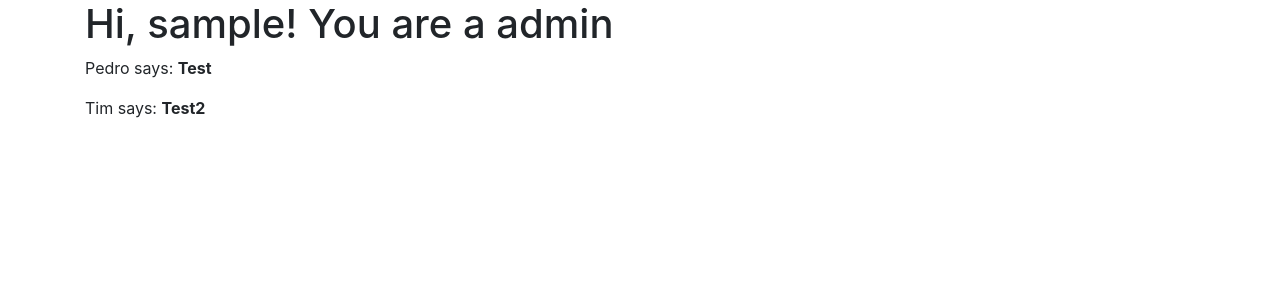
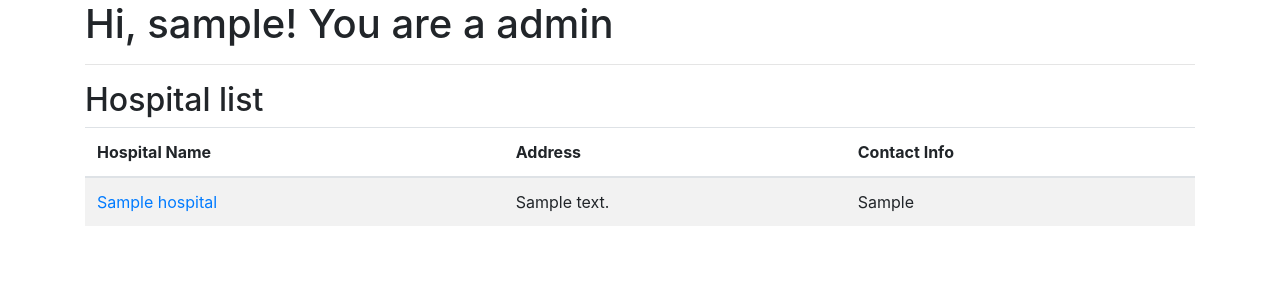
Before and after one commit to gangsterveggies/ph-hospital, a Flask app: page / in a window 1280 px wide. Shown: the part 56-356 px from the top of the page. Run offline with Flask 2, Linux system fonts and the light colour scheme; a user stored in the database is signed in; tables that the repository leaves empty hold one stand-in row (values such as "Sample post"); some libraries are stand-ins or nearby versions.

Commit message:
Add hospital base logic

```diff
--- a/app/models.py
+++ b/app/models.py
@@ -16,6 +16,7 @@ class User(UserMixin, db.Model):
   email = db.Column(db.String(120), index=True, unique=True)
   password_hash = db.Column(db.String(128))
   account_type = db.Column(db.Enum(AccountType))
+  hospital = db.relationship('Hospital', uselist=False, backref='owner')
 
   def set_password(self, password):
     self.password_hash = generate_password_hash(password)
@@ -56,3 +57,21 @@ class User(UserMixin, db.Model):
 @login.user_loader
 def load_user(id):
   return User.query.get(int(id))
+
+class SupplyType(db.Model):
+  id = db.Column(db.Integer, primary_key=True)
+  name = db.Column(db.String(64), index=True, unique=True)
+
+  def __repr__(self):
+    return '<SupplyType {}>'.format(self.name)
+
+class Hospital(db.Model):
+  id = db.Column(db.Integer, primary_key=True)
+  name = db.Column(db.String(128), index=True, unique=True)
+  location = db.Column(db.String(128))
+  address = db.Column(db.String(128))
+  contact = db.Column(db.String(128))
+  owner_id = db.Column(db.Integer, db.ForeignKey('user.id'), nullable=True)
+
+  def __repr__(self):
+    return '<Hospital {}>'.format(self.name)
--- a/app/routes.py
+++ b/app/routes.py
@@ -2,7 +2,7 @@ from flask import render_template, flash, redirect, url_for, request
 from flask_login import current_user, login_user, logout_user, login_required
 from app import app, db
 from app.forms import LoginForm, CreateAccountForm, ResetPasswordRequestForm, ResetPasswordForm
-from app.models import User, AccountType
+from app.models import User, AccountType, Hospital
 from app.helpers import admin_required
 from app.email import send_password_reset_email, send_create_account_email
 from werkzeug.urls import url_parse
@@ -11,14 +11,8 @@ from werkzeug.urls import url_parse
 @app.route('/index')
 @login_required
 def index():
-  posts = [{
-    'author': {'username': 'Pedro'},
-    'body': 'Test'
-  }, {
-    'author': {'username': 'Tim'},
-    'body': 'Test2'
-  }]
-  return render_template('index.html', title='Home', posts=posts)
+  hospitals = Hospital.query.all()
+  return render_template('index.html', title='Home', hospitals=hospitals)
 
 @app.route('/login', methods=['GET', 'POST'])
 def login():
@@ -91,3 +85,8 @@ def reset_password(token):
     flash('Your password has been reset.', 'success')
     return redirect(url_for('login'))
   return render_template('reset_password.html', form=form)
+
+@app.route('/hospital/<id>')
+def hospital(id):
+  hospital = Hospital.query.filter_by(id=id).first_or_404()
+  return render_template('hospital.html', hospital=hospital)
--- /dev/null
+++ b/app/templates/hospital.html
@@ -0,0 +1,5 @@
+{% extends "base.html" %}
+
+{% block content %}
+<h1>{{ hospital.name }} in {{ hospital.address }}</h1>
+{% endblock %}
--- a/app/templates/index.html
+++ b/app/templates/index.html
@@ -2,7 +2,27 @@
 
 {% block content %}
 <h1>Hi, {{ current_user.username }}! You are a {{ current_user.account_type.name }}</h1>
-{% for post in posts %}
-<div><p>{{ post.author.username }} says: <b>{{ post.body }}</b></p></div>
-{% endfor %}
+
+<hr />
+
+<h2>Hospital list</h2>
+
+<table class="table table-striped">
+  <thead>
+    <tr>
+      <th scope="col">Hospital Name</th>
+      <th scope="col">Address</th>
+      <th scope="col">Contact Info</th>
+    </tr>
+  </thead>
+  <tbody>
+    {% for hospital in hospitals %}
+    <tr>
+      <td><a href="{{ url_for('hospital', id=hospital.id) }}">{{ hospital.name }}</a></td>
+      <td>{{ hospital.address }}</td>
+      <td>{{ hospital.contact }}</td>
+    </tr>
+    {% endfor %}
+  </tbody>
+</table>
 {% endblock %}
--- a/main.py
+++ b/main.py
@@ -1,6 +1,6 @@
 from app import app, db, cli
-from app.models import User, AccountType
+from app.models import User, AccountType, SupplyType, Hospital
 
 @app.shell_context_processor
 def make_shell_context():
-  return {'db': db, 'User': User, 'AccountType': AccountType}
+  return {'db': db, 'User': User, 'AccountType': AccountType, 'SupplyType': SupplyType, 'Hospital': Hospital}
```
Also changed, not shown: migrations/versions/59496d216729_add_supply_type_and_hospital.py (added, +47 -0 lines).
